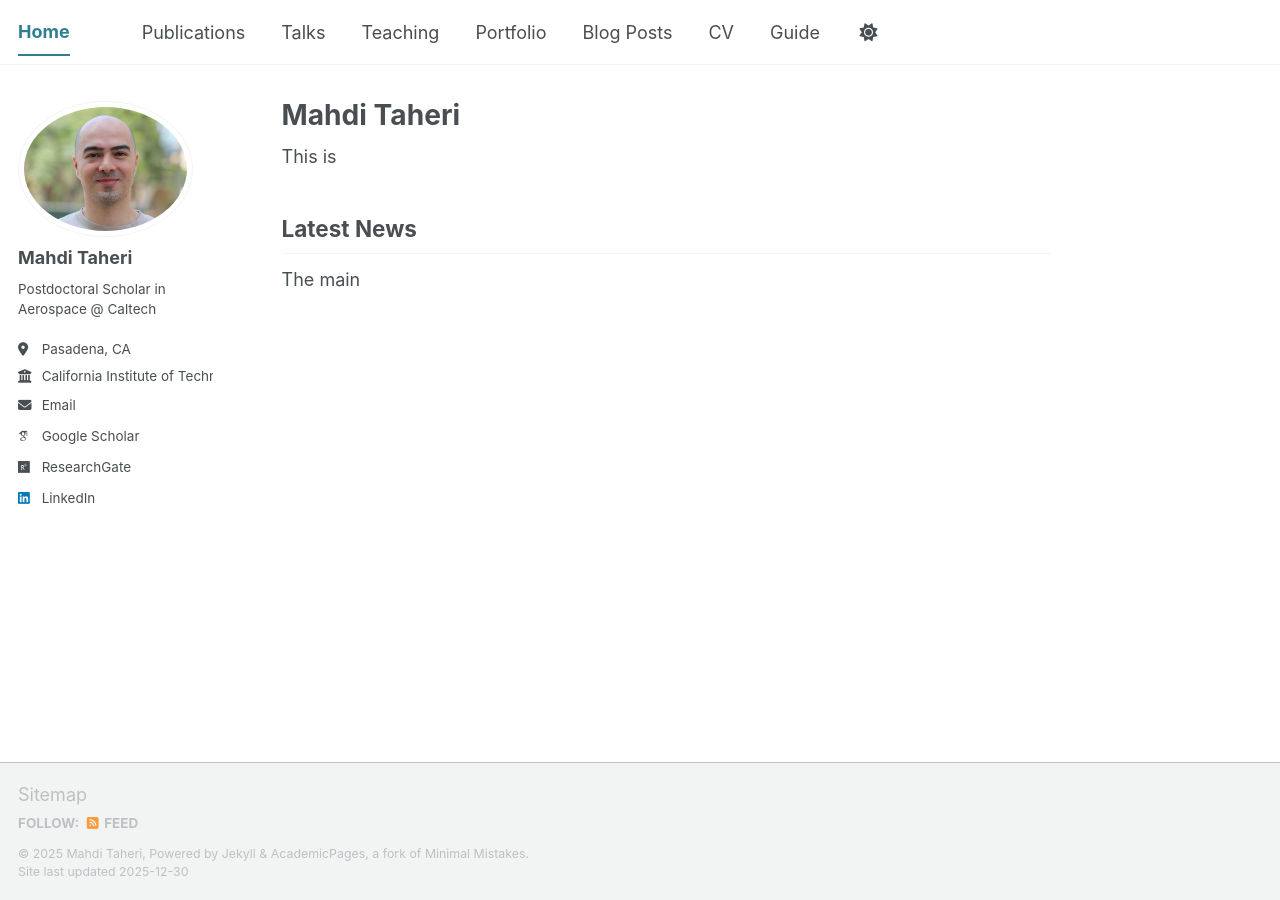
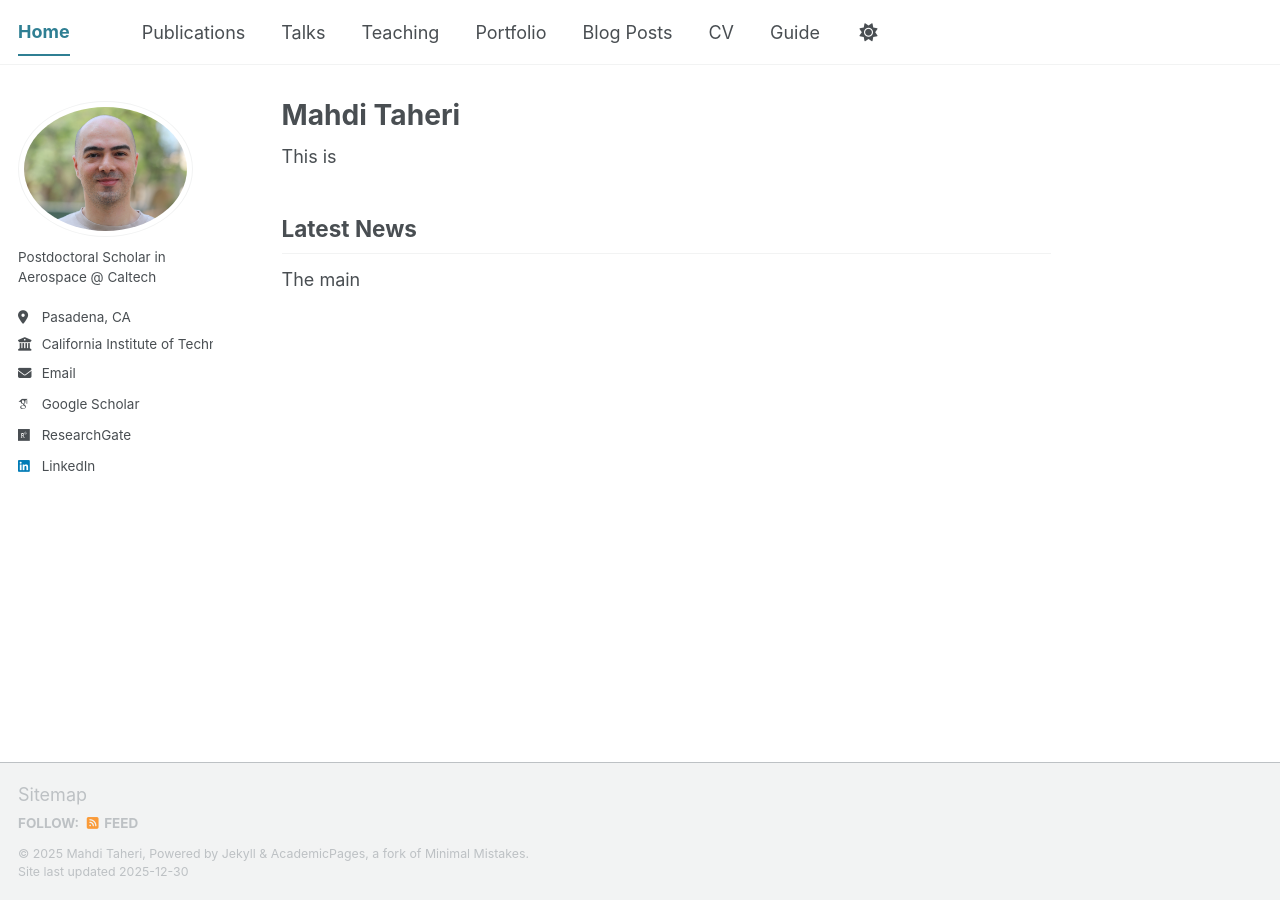
Before and after one commit to mtaheriee/mtaheriee.github.io, a Jekyll site: the page built from _pages/about.md, in a window 1280 px wide. Built offline with Jekyll 4.4.1, drawn with Linux system fonts in a browser that asks for light colours; some web fonts are replaced; a script bundle is joined from its source files by our own code; library files that are not in the unit come from our copies.

Commit message:
Update _config.yml

```diff
--- a/_config.yml
+++ b/_config.yml
@@ -24,7 +24,7 @@ repository               : "academicpages/academicpages.github.io"
 author:
   # Biographic information
   avatar           : "final.JPG"
-  name             : "Mahdi Taheri"
+  name             : #"Mahdi Taheri"
   pronouns         : # example: "He/Him"
   bio              : "Postdoctoral Scholar in Aerospace @ Caltech"
   location         : "Pasadena, CA"
```
